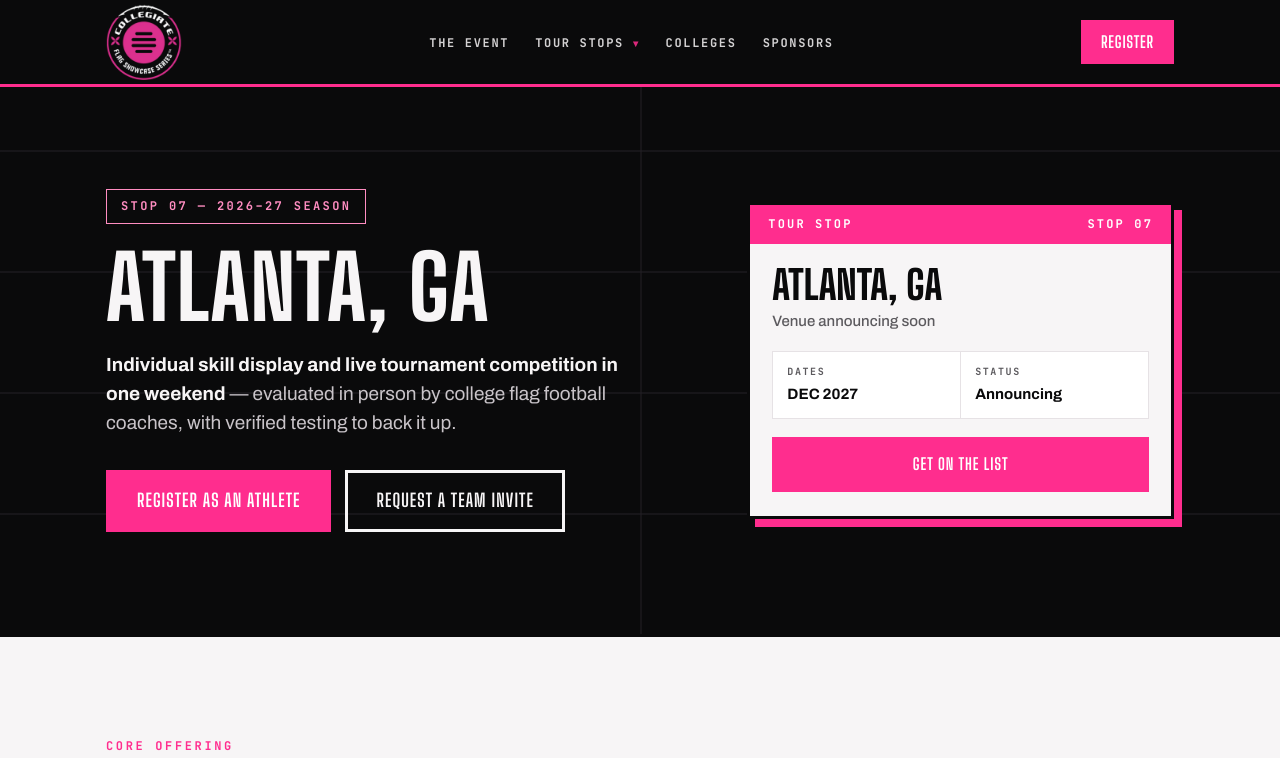
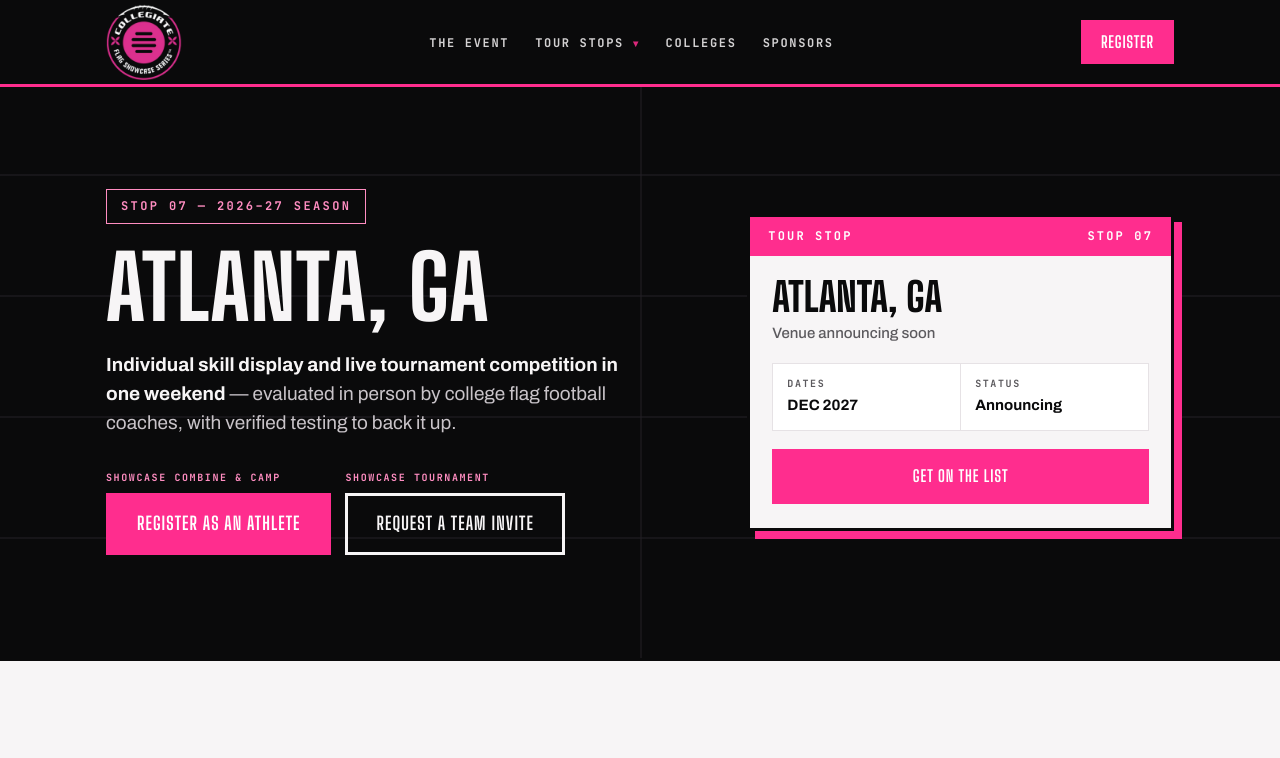
Before and after one commit to teamplayr-us/cfs-web, a Next.js app: page /events/atlanta-ga in a window 1280 px wide. Shown: the top 758 px of the page. Built offline with nearby package versions, Linux system fonts and the light colour scheme.

Commit message:
Drop Invite Only from tournament kicker; add kickers to event pages
Co-Authored-By: Claude Fable 5 <noreply@anthropic.com>
Claude-Session: https://claude.ai/code/session_019V32boShoBmRrwWenCPJFc

```diff
--- a/app/events/[slug]/page.tsx
+++ b/app/events/[slug]/page.tsx
@@ -54,12 +54,21 @@ export default function EventPage({ params }: Props) {
               verified testing to back it up.
             </p>
             <div className="hero-ctas">
-              <a className="btn btn-red" href={ATHLETE_REG_URL}>
-                Register as an Athlete
-              </a>
-              <a className="btn btn-ghost-light" href={teamInviteMailto(event)}>
-                Request a Team Invite
-              </a>
+              <div className="cta-stack">
+                <span className="cta-kicker">Showcase Combine &amp; Camp</span>
+                <a className="btn btn-red" href={ATHLETE_REG_URL}>
+                  Register as an Athlete
+                </a>
+              </div>
+              <div className="cta-stack">
+                <span className="cta-kicker">Showcase Tournament</span>
+                <a
+                  className="btn btn-ghost-light"
+                  href={teamInviteMailto(event)}
+                >
+                  Request a Team Invite
+                </a>
+              </div>
             </div>
           </div>
 
--- a/components/Hero.tsx
+++ b/components/Hero.tsx
@@ -31,7 +31,7 @@ export default function Hero() {
               </a>
             </div>
             <div className="cta-stack">
-              <span className="cta-kicker">Showcase Tournament · Invite Only</span>
+              <span className="cta-kicker">Showcase Tournament</span>
               <a
                 className="btn btn-ghost-light"
                 href={teamInviteMailto(NEXT_STOP)}
```
